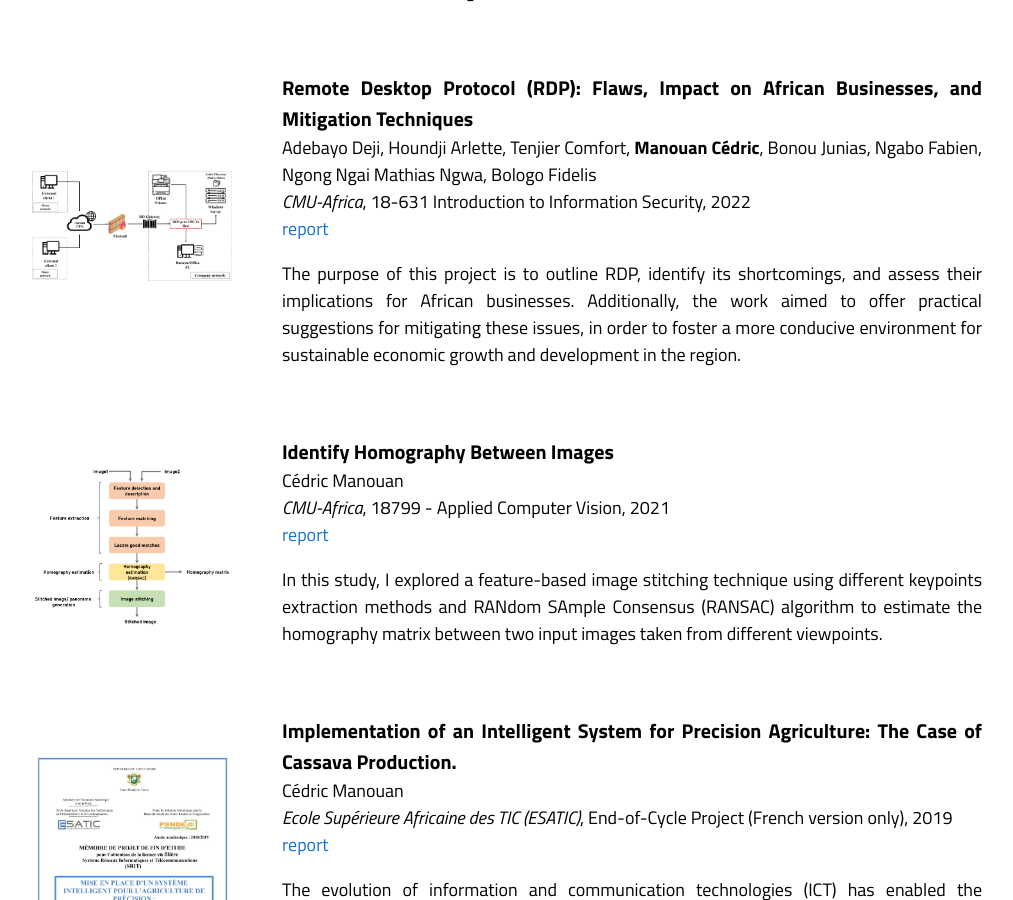
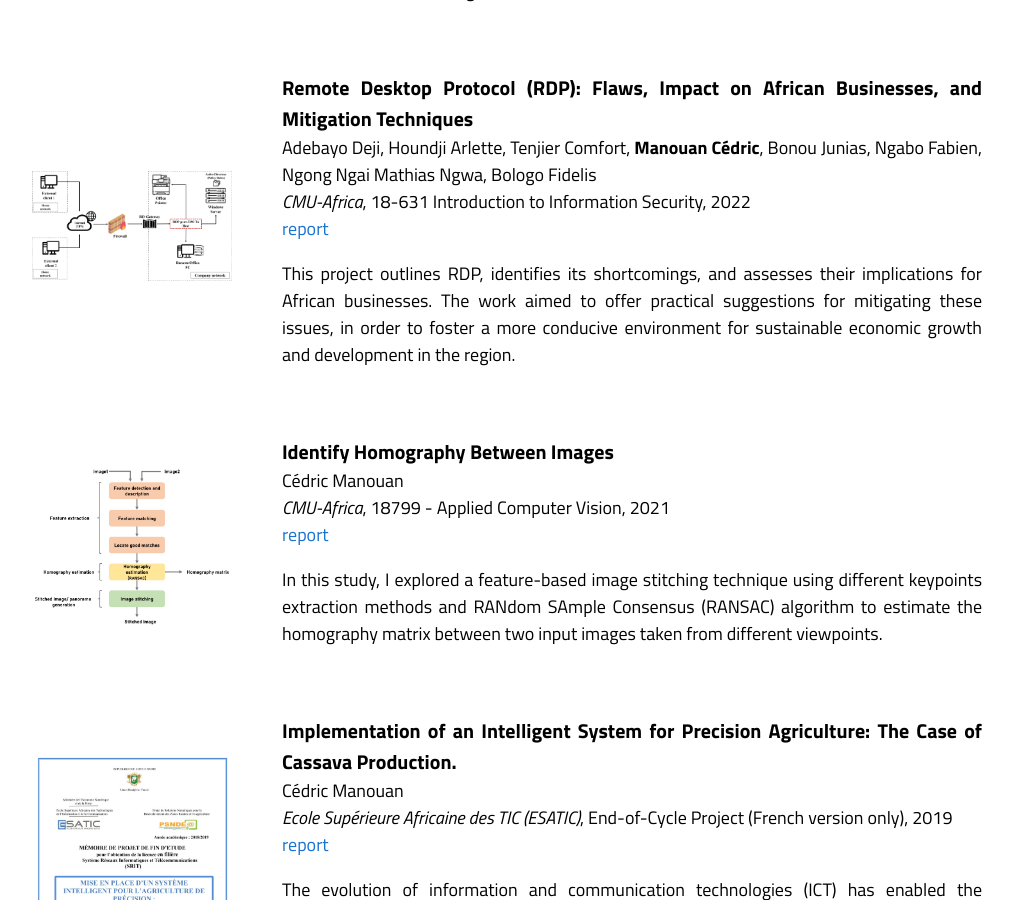
Before and after one commit to dric2018/dric2018.github.io, a Jekyll site: the page built from _posts/2023-11-04-smf.markdown, in a window 1280 px wide and 900 px high, scrolled down 3040 px. Shown: the whole window, without its empty margins (133-1146 px from the left). Built offline with Jekyll 4.4.1, drawn with Linux system fonts in a browser that asks for light colours.

Commit message:
Updated RDP Infosec project

```diff
--- a/_posts/2022-05-06-rdp.markdown
+++ b/_posts/2022-05-06-rdp.markdown
@@ -10,4 +10,4 @@ subtitle: "RDP"
 venue: CMU-Africa
 report: https://www.researchgate.net/publication/367038281_Remote_Desktop_Protocol_RDP_Flaws_Impact_on_African_Businesses_and_Mitigation_Techniques
 ---
-The purpose of this project is to outline RDP, identify its shortcomings, and assess their implications for African businesses. Additionally, the work aimed to offer practical suggestions for mitigating these issues, in order to foster a more conducive environment for sustainable economic growth and development in the region.
+This project outlines RDP, identifies its shortcomings, and assesses their implications for African businesses. The work aimed to offer practical suggestions for mitigating these issues, in order to foster a more conducive environment for sustainable economic growth and development in the region.
```
